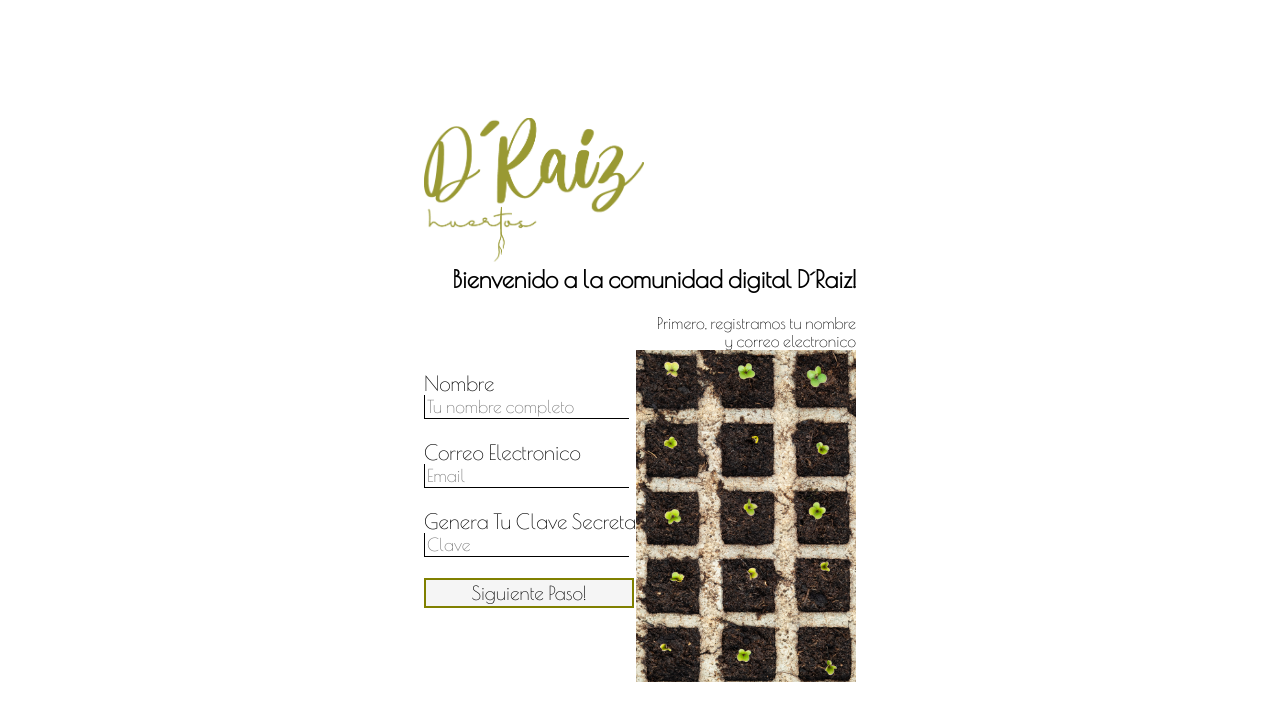
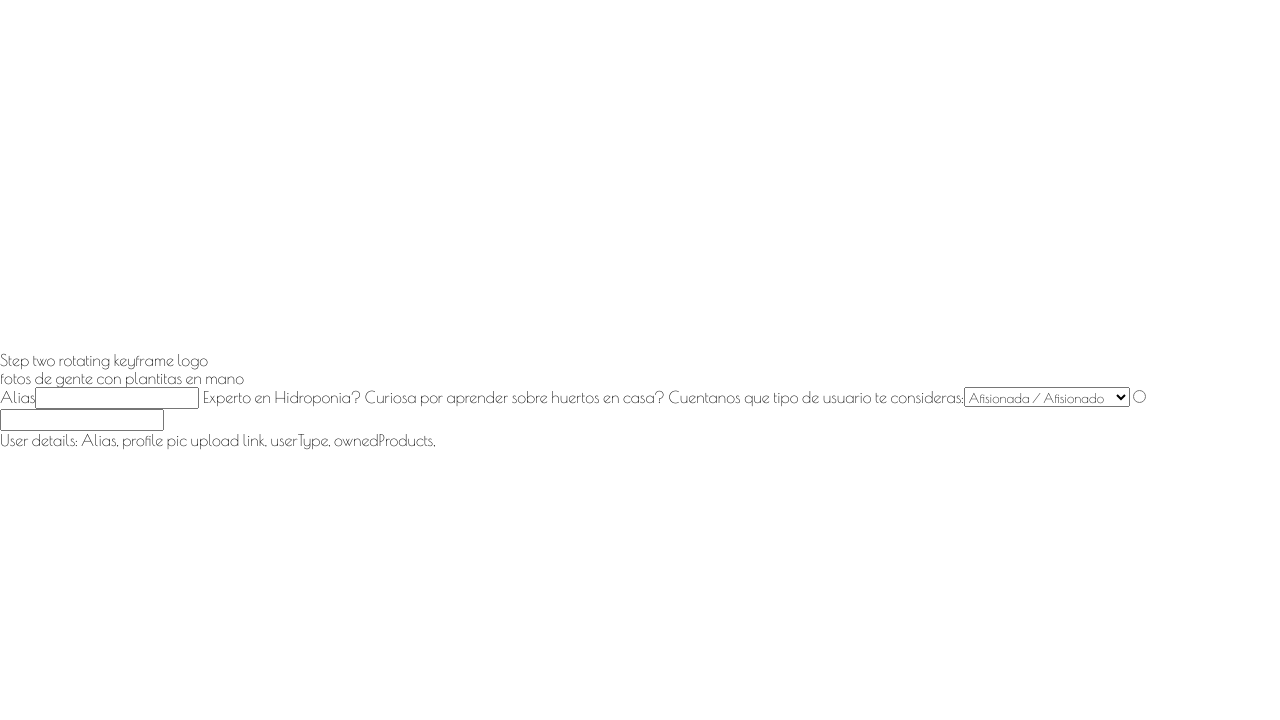
Before and after one commit to dave-torr/deRaiz, a Next.js app: page /registerUser in a window 1280 px wide. Shown: the top 720 px of the page. Built offline with nearby package versions, Linux system fonts and the light colour scheme; no server answers.

Commit message:
finishing up soacial login, need to update pics and catalogue

```diff
--- /dev/null
+++ b/components/userAuth/userRegDetails.js
@@ -0,0 +1,39 @@
+import styles from "./../../styles/registerUser.module.css"
+
+function RegistrationDetails(){
+
+    const updateUserProfile = async (e)=>{
+        e.preventDefault()
+    }
+
+    return(
+        <>
+        <div className={styles.additionalUserDetailsGenCont}>
+            <form onSubmit={(e)=>{updateUserProfile(e)}}>
+                <label htmlFor="alias" > Alias</label>
+                <input
+                    type="text"
+                    id="alias"
+                    />
+                <label htmlFor="userType" > Experto en Hidroponia? Curiosa por aprender sobre huertos en casa? Cuentanos que tipo de usuario te consideras:
+                </label>
+                    <select>
+                        <option> Afisionada / Afisionado  </option>
+                        <option> Profesional en Agricultura  </option>
+                        <option> Docente  </option>
+                    </select>
+                <label htmlFor="" > </label>
+                <input
+                    type="radio"
+                    id=""
+                    />
+                <label htmlFor="" > </label>
+                <input
+                    type="text"
+                    id=""
+                    />
+            </form>
+        </div>
+        </>
+    )
+} export {RegistrationDetails}
--- a/pages/index.js
+++ b/pages/index.js
@@ -179,7 +179,7 @@ export default function Home(){
             <link rel="icon" href="/favicon.ico" />
 
         </Head>
-        <Pixel name='FACEBOOK_PIXEL_1' />
+    {/* <Pixel name='FACEBOOK_PIXEL_1' /> */}
         </>)
     }
 
--- a/pages/registerUser.js
+++ b/pages/registerUser.js
@@ -4,10 +4,10 @@ import React, { useState, useEffect } from 'react';
 import { useUser } from "../utils/userHook"
 import { CircularProgress, Fab } from '@material-ui/core';
 import styles from "../styles/registerUser.module.css"
-
+import {RegistrationDetails} from "./../components/userAuth/userRegDetails"
 
 export default function Signup(){
-    const [profileStep, setProfileStep] = useState("one")
+    const [profileStep, setProfileStep] = useState("two")
     const [user, { mutate }] = useUser();
     const [errorMsg, setErrorMsg] = useState('');
     const [processStatus, setProsStat ]=useState("void")
@@ -60,7 +60,7 @@ export default function Signup(){
     const UserStepOne=()=>{
         return(
         <>
-        <div >
+        <div className={styles.StepOneGenCont}>
             <img
                 className={styles.logoGreen}
                 src="./assets/logoAndVar/fontfaceExt-lghtGrn.png"
@@ -120,19 +120,20 @@ export default function Signup(){
     const UserStepTwo=()=>{
         return(
             <>
+                <div className={styles.StepTwoGenCont} >
             Step two rotating keyframe logo <br></br>
             fotos de gente con plantitas en mano <br></br>
+            <RegistrationDetails />
             User details:
             Alias,
             profile pic upload link,
             userType,
             ownedProducts,
 
+                </div>
             </>
         )
     }
-
-
 
     return(
         <>
@@ -147,7 +148,6 @@ export default function Signup(){
                     {profileStep==="two"&&
                     <>{UserStepTwo()}</>}
 
-
                 </div>
             </>}
             {processStatus==="process"&&
--- a/pages/social.js
+++ b/pages/social.js
@@ -25,7 +25,7 @@ return(<>
     <link href="https://fonts.googleapis.com/css2?family=Poiret+One&display=swap" rel="stylesheet"/>
 
     </Head>
-    <Pixel name='FACEBOOK_PIXEL_1' />
+    {/* <Pixel name='FACEBOOK_PIXEL_1' /> */}
 
 
 <main>
--- a/styles/registerUser.module.css
+++ b/styles/registerUser.module.css
@@ -1,3 +1,11 @@
+.StepOneGenCont{
+    border-bottom: solid 2px black;
+    border-right: solid 2px black;
+    padding-right: 25px;
+    padding-left: 25px;
+    box-shadow: 6px 7px 10px rgba(0, 0, 0, 0.328);
+}
+
 .inputElement{
     border: none;
     border-left: solid 1px black;
@@ -46,7 +54,7 @@
 }
 .imageFiller{
     width: 220px;
-    translate: ;
+    transform: translate(65px, 53px) ;
 }
 
 
@@ -54,6 +62,14 @@
     text-align: end;
 }
 .signupIntroText{
+    font-size: 1.2em;
     margin-top: 21px;
     text-align: end;
 }
+
+.StepTwoGenCont{}
+
+.additionalUserDetailsGenCont{
+    display: flex;
+    flex-direction: column;
+}
```
Lines whose indentation alone changed are shown as unchanged.
